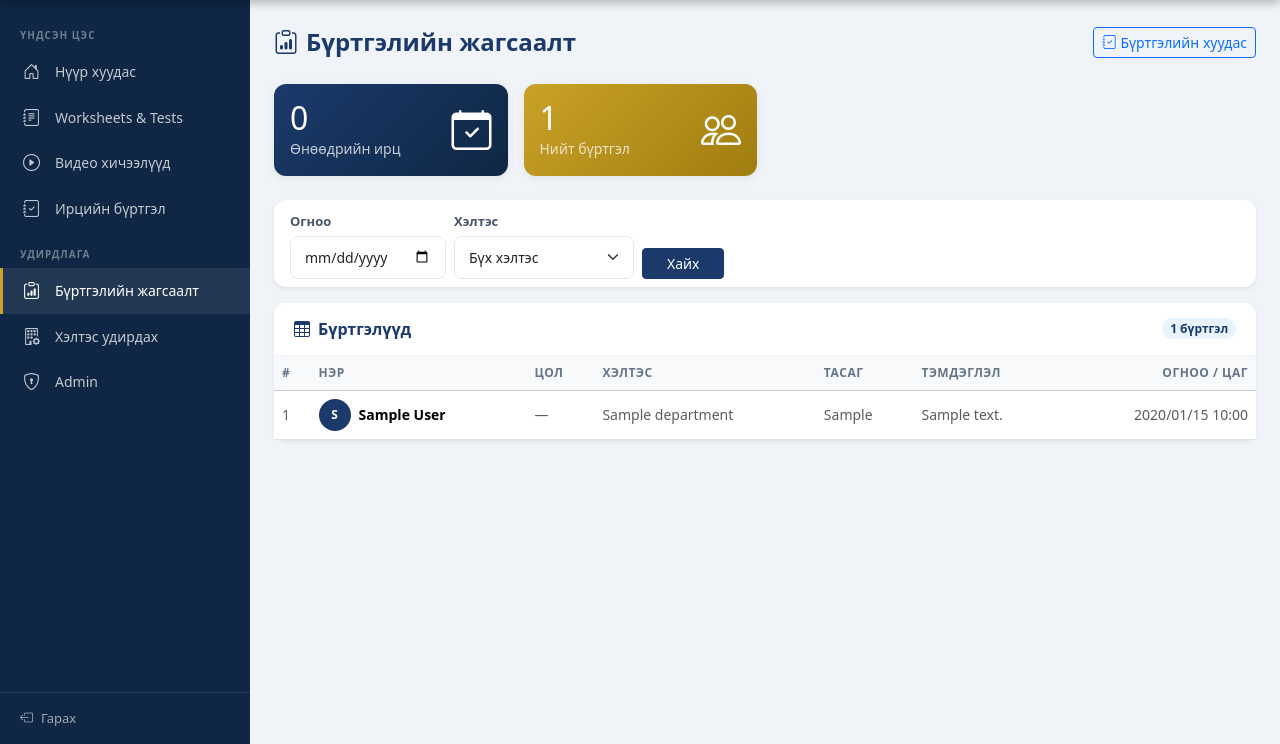
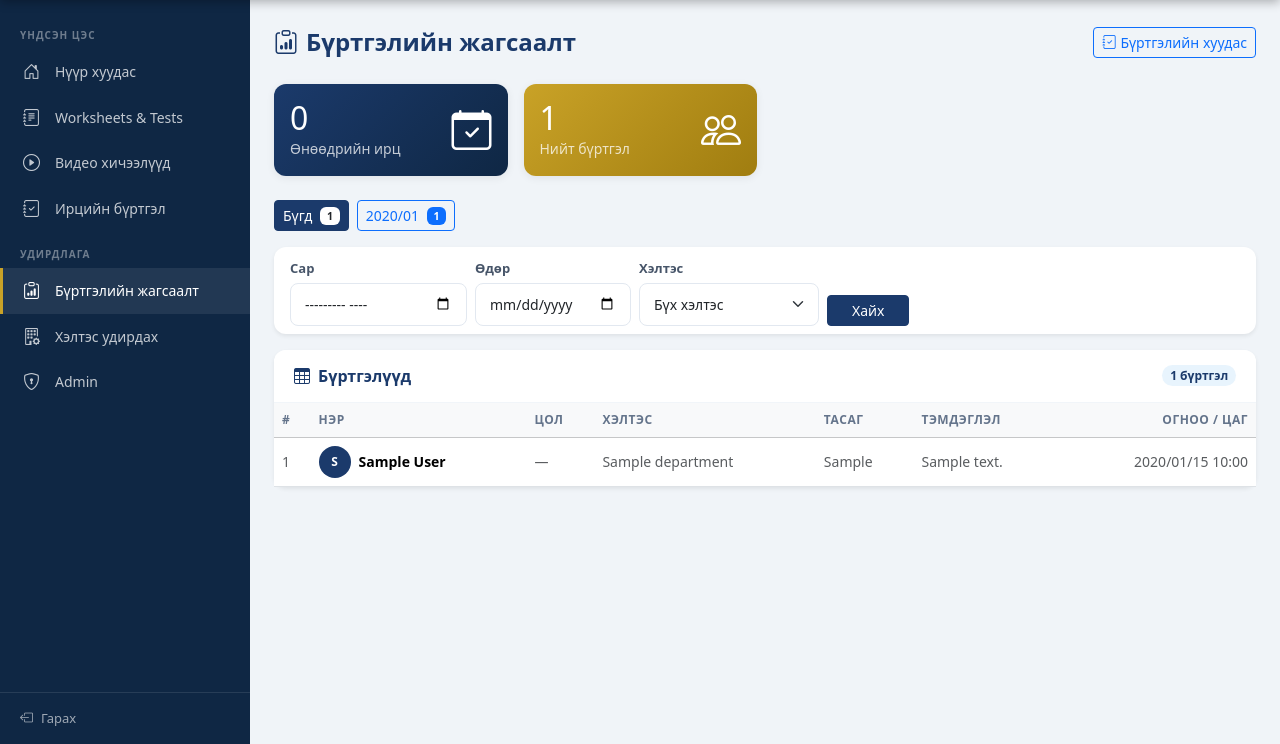
Before and after one commit to Erkhem-Tur/sspa400-public, a Django app: page /logbook/admin/ in a window 1280 px wide. Shown: the part 56-800 px from the top of the page. Run offline with Django 5.2, Linux system fonts and the light colour scheme; a user stored in the database is signed in; tables that the repository leaves empty hold one stand-in row (values such as "Sample post").

Commit message:
Logbook admin: add month filter, monthly summary chips, tasag column

```diff
--- a/lms/templates/lms/logbook_admin.html
+++ b/lms/templates/lms/logbook_admin.html
@@ -38,12 +38,32 @@
   </div>
 </div>
 
+<!-- Monthly summary chips -->
+{% if monthly %}
+<div class="d-flex flex-wrap gap-2 mb-3">
+  <a href="{% url 'logbook_admin' %}" class="btn btn-sm {% if not month_filter and not date_filter %}btn-primary{% else %}btn-outline-secondary{% endif %}">
+    Бүгд <span class="badge bg-white text-dark ms-1">{{ total_count }}</span>
+  </a>
+  {% for m in monthly %}
+  <a href="?month={{ m.month|date:'Y-m' }}{% if dept_filter %}&dept={{ dept_filter }}{% endif %}"
+     class="btn btn-sm {% if month_filter == m.month|date:'Y-m' %}btn-primary{% else %}btn-outline-primary{% endif %}">
+    {{ m.month|date:"Y/m" }}
+    <span class="badge ms-1 {% if month_filter == m.month|date:'Y-m' %}bg-white text-primary{% else %}bg-primary text-white{% endif %}">{{ m.cnt }}</span>
+  </a>
+  {% endfor %}
+</div>
+{% endif %}
+
 <!-- Filter -->
 <div class="card border-0 shadow-sm mb-3" style="border-radius:12px;">
   <div class="card-body py-2">
     <form method="get" class="d-flex flex-wrap gap-2 align-items-end">
       <div>
-        <label class="form-label small fw-semibold mb-1">Огноо</label>
+        <label class="form-label small fw-semibold mb-1">Сар</label>
+        <input type="month" name="month" class="form-control form-control-sm" value="{{ month_filter }}" style="min-width:150px;">
+      </div>
+      <div>
+        <label class="form-label small fw-semibold mb-1">Өдөр</label>
         <input type="date" name="date" class="form-control form-control-sm" value="{{ date_filter }}" style="min-width:150px;">
       </div>
       <div>
@@ -56,7 +76,7 @@
         </select>
       </div>
       <button type="submit" class="btn btn-primary btn-sm px-4">Хайх</button>
-      {% if date_filter or dept_filter %}
+      {% if date_filter or month_filter or dept_filter %}
       <a href="{% url 'logbook_admin' %}" class="btn btn-outline-secondary btn-sm">Цэвэрлэх</a>
       {% endif %}
     </form>
--- a/lms/views.py
+++ b/lms/views.py
@@ -149,17 +149,27 @@ def logbook_view(request):
 @user_passes_test(lambda u: u.is_staff)
 def logbook_admin_view(request):
     from django.utils import timezone
-    date_str = request.GET.get('date', '')
-    dept_id  = request.GET.get('dept', '')
+    from datetime import date
+
+    date_str  = request.GET.get('date', '')
+    month_str = request.GET.get('month', '')   # YYYY-MM
+    dept_id   = request.GET.get('dept', '')
 
     entries = LogEntry.objects.select_related('department').all()
+
     if date_str:
         try:
-            from datetime import date
             d = date.fromisoformat(date_str)
             entries = entries.filter(logged_at__date=d)
         except ValueError:
             pass
+    elif month_str:
+        try:
+            year, mon = month_str.split('-')
+            entries = entries.filter(logged_at__year=int(year), logged_at__month=int(mon))
+        except (ValueError, AttributeError):
+            pass
+
     if dept_id:
         entries = entries.filter(department_id=dept_id)
 
@@ -168,13 +178,24 @@ def logbook_admin_view(request):
     today_count = LogEntry.objects.filter(logged_at__date=today).count()
     total_count = LogEntry.objects.count()
 
+    # Monthly summary (last 6 months)
+    from django.db.models.functions import TruncMonth
+    from django.db.models import Count
+    monthly = (LogEntry.objects
+               .annotate(month=TruncMonth('logged_at'))
+               .values('month')
+               .annotate(cnt=Count('id'))
+               .order_by('-month')[:6])
+
     return render(request, 'lms/logbook_admin.html', {
         'entries': entries,
         'departments': Department.objects.all(),
         'today_count': today_count,
         'total_count': total_count,
         'date_filter': date_str,
+        'month_filter': month_str,
         'dept_filter': dept_id,
+        'monthly': monthly,
     })
 
 
```
